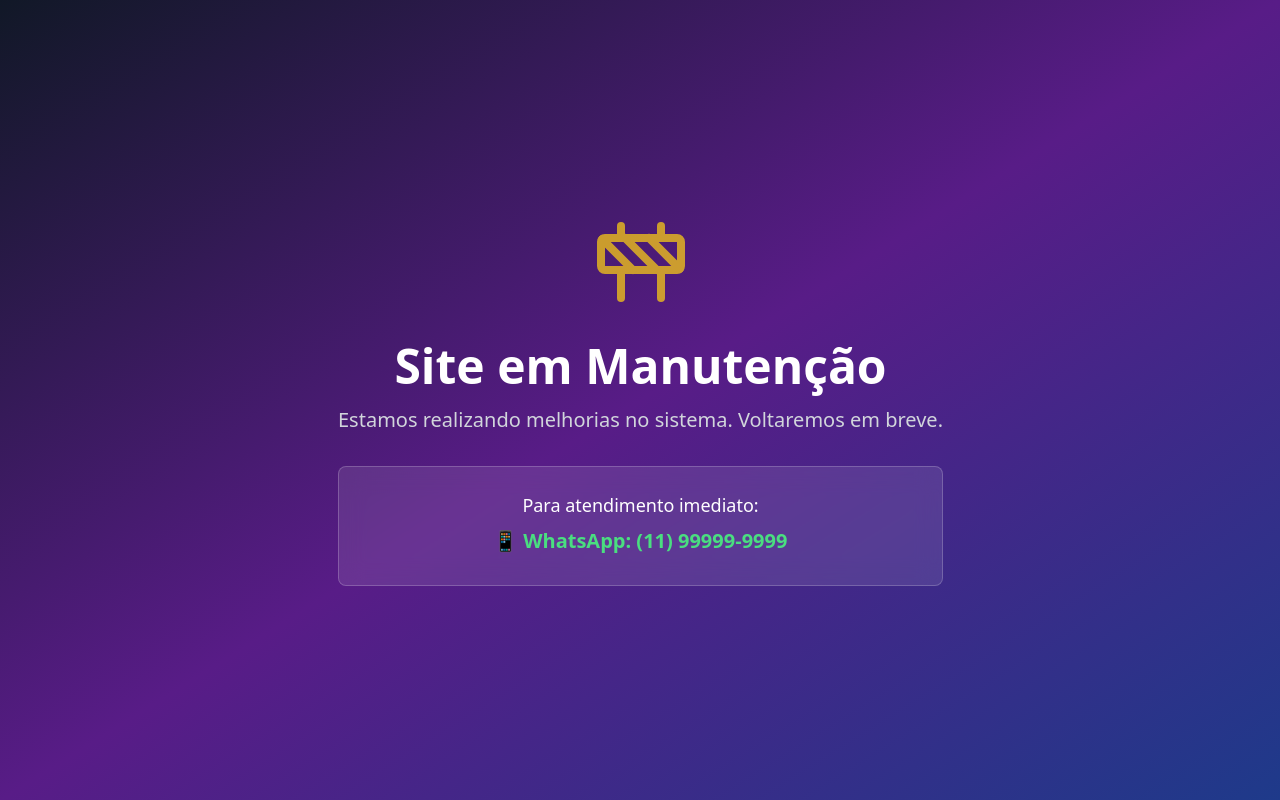
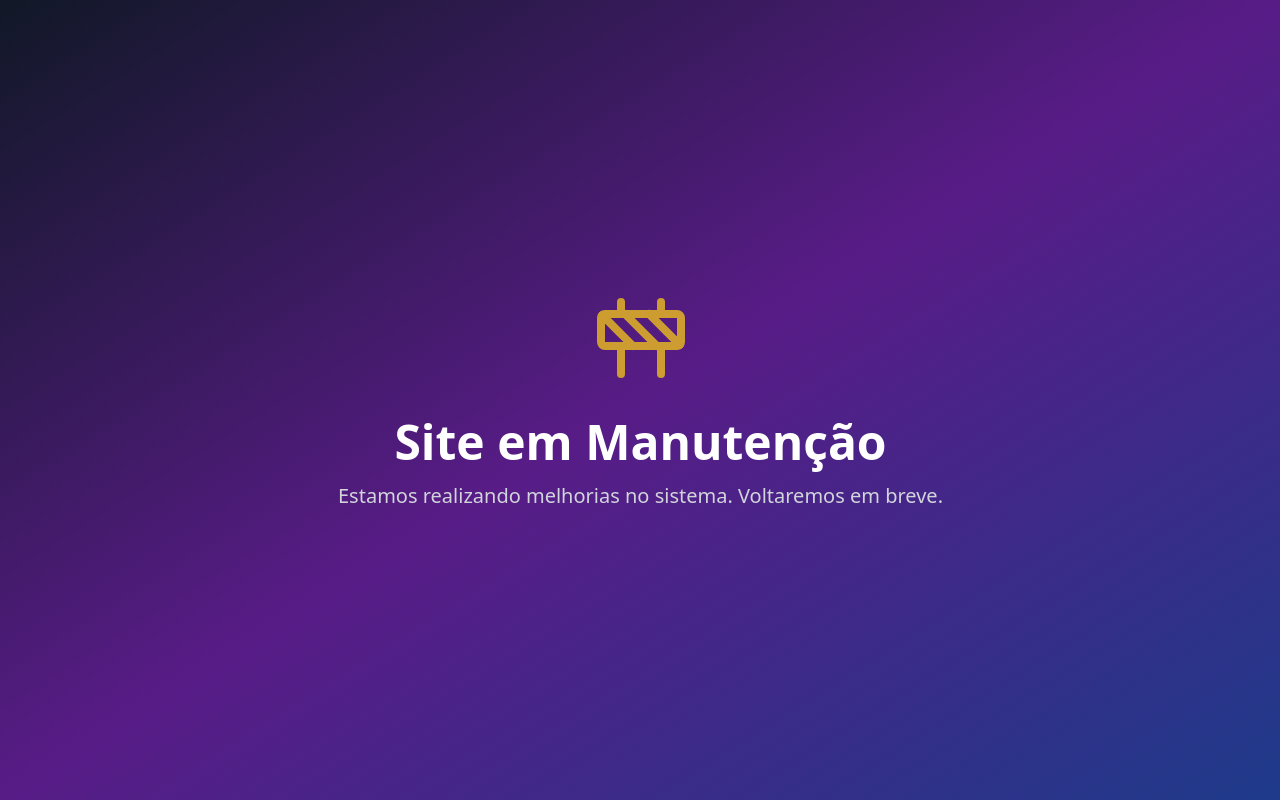
Before and after one commit to rafaelmendoncadev/eppicinemalandingpage, a React (Vite) app: page / in a window 1280 px wide. Built offline with nearby package versions, Linux system fonts and the light colour scheme.

Commit message:
Revert maintenance mode

```diff
--- a/src/pages/Index.tsx
+++ b/src/pages/Index.tsx
@@ -8,22 +8,9 @@ export default function Index() {
         <h1 className="text-4xl md:text-5xl font-bold text-white mb-4">
           Site em Manutenção
         </h1>
-        <p className="text-xl text-gray-300 mb-8">
+        <p className="text-xl text-gray-300">
           Estamos realizando melhorias no sistema. Voltaremos em breve.
         </p>
-        <div className="bg-white/10 backdrop-blur-md rounded-lg p-6 border border-white/20">
-          <p className="text-white text-lg mb-2">
-            Para atendimento imediato:
-          </p>
-          <a
-            href="https://wa.me/5511999999999"
-            className="inline-flex items-center gap-2 text-green-400 hover:text-green-300 transition-colors text-xl font-semibold"
-            target="_blank"
-            rel="noopener noreferrer"
-          >
-            📱 WhatsApp: (11) 99999-9999
-          </a>
-        </div>
       </div>
     </div>
   );
```
